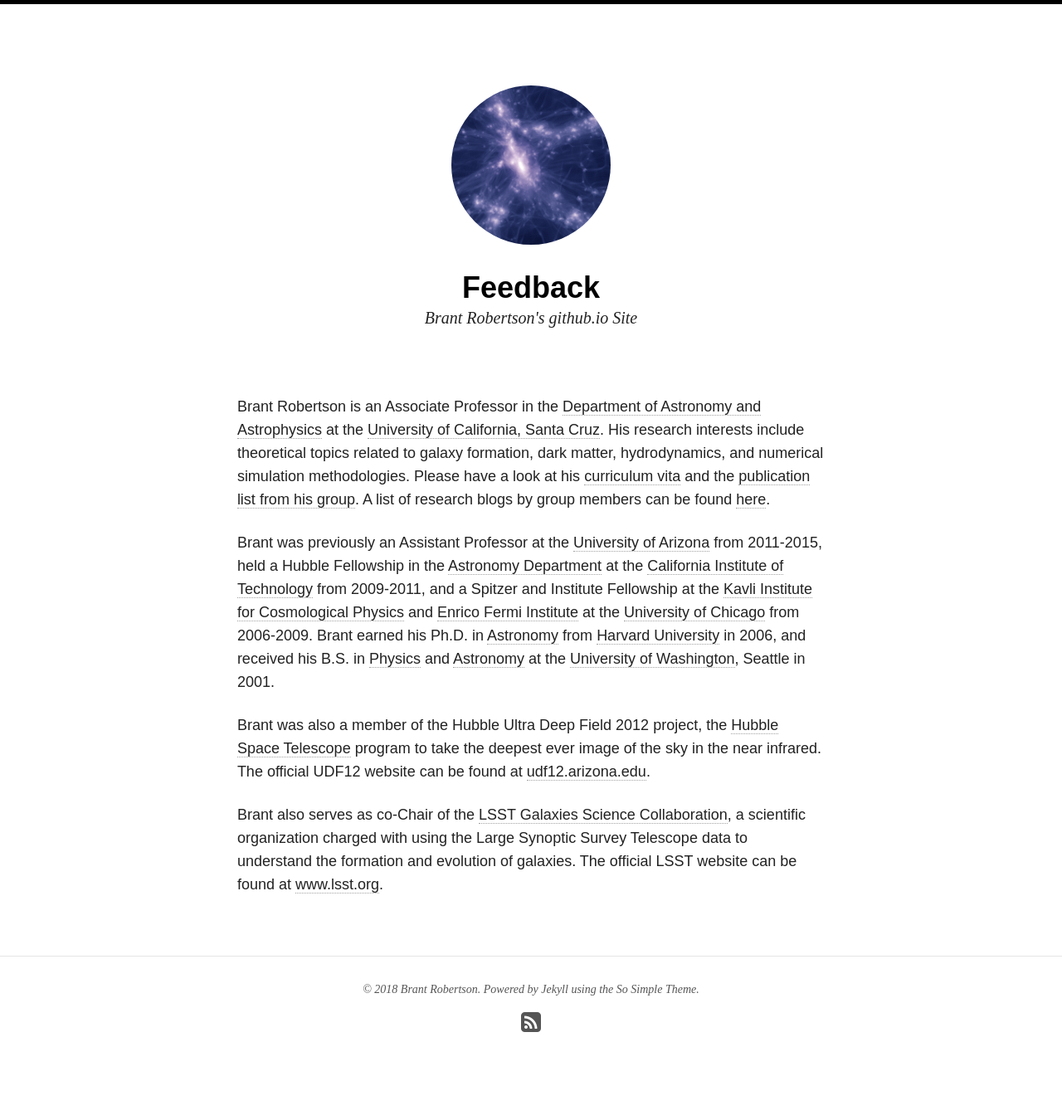
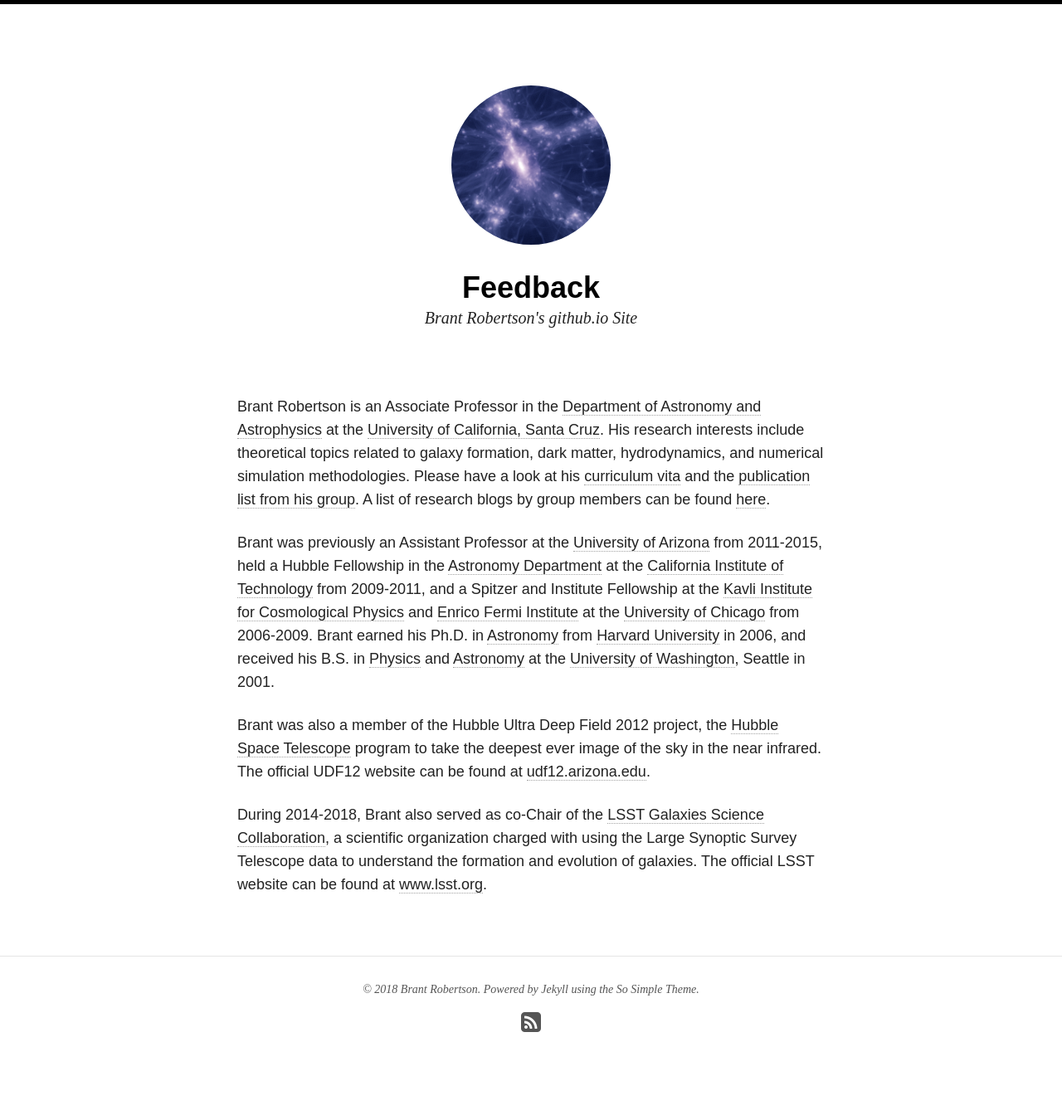
Before and after one commit to brantr/brantr.github.io, a Jekyll site: the page built from about/index.md, in a window 1280 px wide. Shown: the whole page at 83% size. Built offline with Jekyll 4.4.1, drawn with Linux system fonts in a browser that asks for light colours; nearby versions of some CDN libraries; our own code applies the rules of GitHub Pages for plain Markdown files.

Commit message:
No longer co-chair of LSST Galaxies.

```diff
--- a/about/index.md
+++ b/about/index.md
@@ -15,4 +15,4 @@ Brant was previously an Assistant Professor at the <a href="http://www.as.arizon
 
 Brant was also a member of the Hubble Ultra Deep Field 2012 project, the <a href="http://www.stsci.edu/hst/">Hubble Space Telescope</a> program to take the deepest ever image of the sky in the near infrared. The official UDF12 website can be found at <a href="http://udf12.arizona.edu">udf12.arizona.edu</a>.
 
-Brant also serves as co-Chair of the <a href="https://galaxies.science.lsst.org/">LSST Galaxies Science Collaboration</a>, a scientific organization charged with using the Large Synoptic Survey Telescope data to understand the formation and evolution of galaxies. The official LSST website can be found at <a href="http://www.lsst.org/lsst/">www.lsst.org</a>.
+During 2014-2018, Brant also served as co-Chair of the <a href="https://galaxies.science.lsst.org/">LSST Galaxies Science Collaboration</a>, a scientific organization charged with using the Large Synoptic Survey Telescope data to understand the formation and evolution of galaxies. The official LSST website can be found at <a href="http://www.lsst.org/lsst/">www.lsst.org</a>.
```
